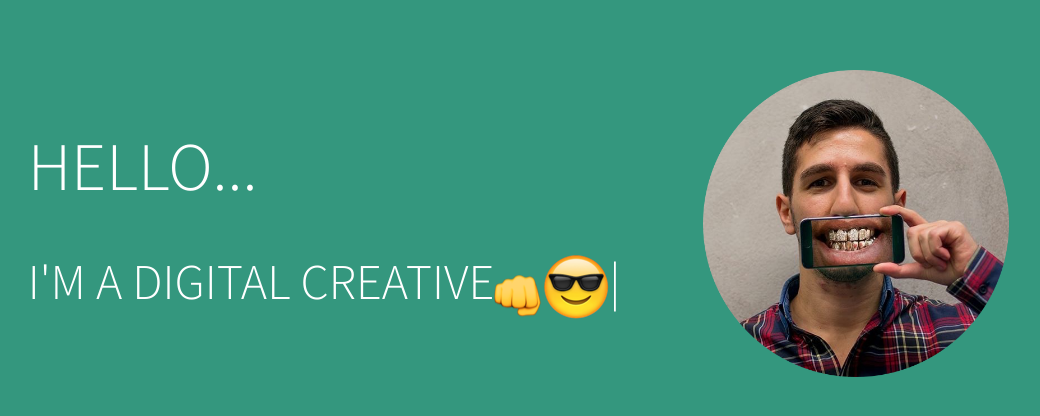
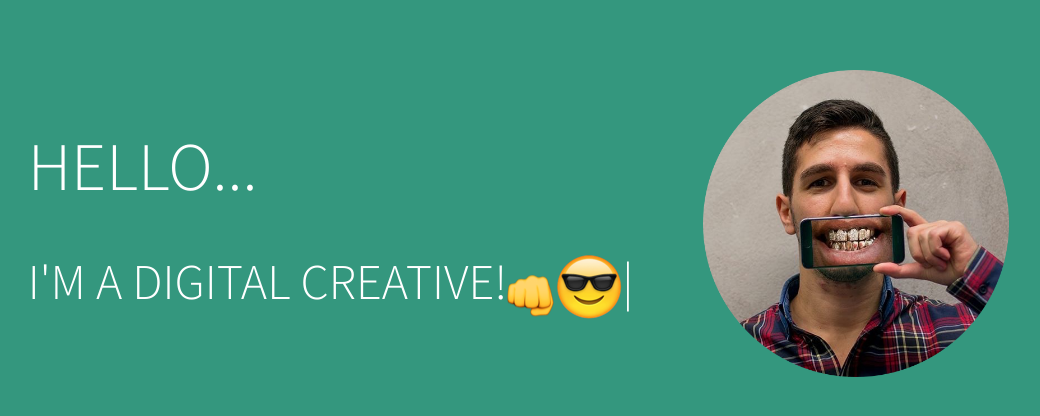
Before and after one commit to jzeito/jzeito.github.io, a plain HTML site: page index.html in a window 1280 px wide. Shown: the top 416 px of the page, without its empty margins (59-1099 px from the left). Drawn offline with nearby package versions, Linux system fonts and the light colour scheme.

Commit message:
Test
Change title

```diff
--- a/index.html
+++ b/index.html
@@ -30,7 +30,7 @@
                 <div class="jobtitle">
                     <h1 id="hello">HELLO...</h1>
                     <br>
-                    <h1 id="producer">I'M A DIGITAL CREATIVE<img src="images/emoji/bro.png"/><span>|</span></h1>
+                    <h1 id="producer">I'M A DIGITAL CREATIVE!<img src="images/emoji/bro.png"/><span>|</span></h1>
                 </div>
             </div>
             <div class="col-md-1"><a href="mailto:jean-pierre.zeito@hyperisland.se"><img id="profilepic" src="images/profile.png"/></a>
```
Also changed, not shown: 2 other files.
